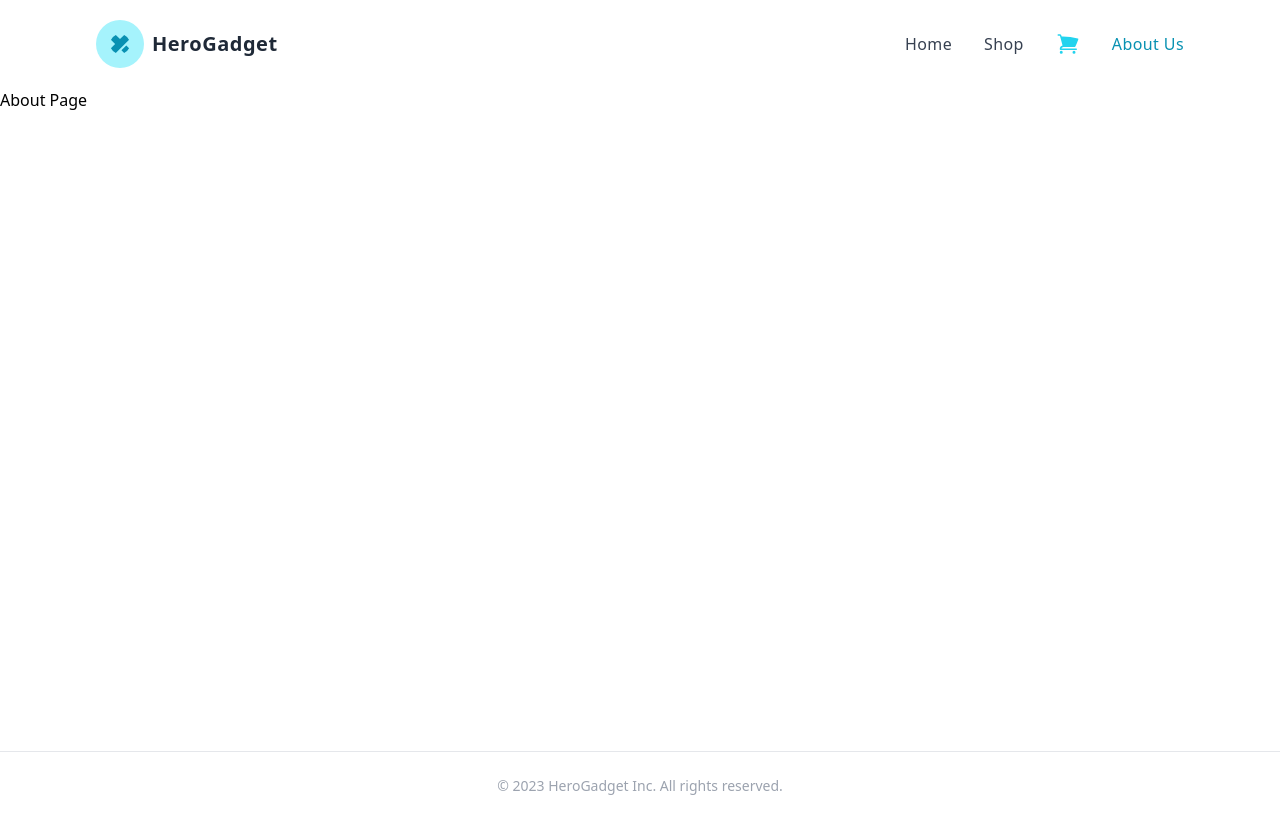
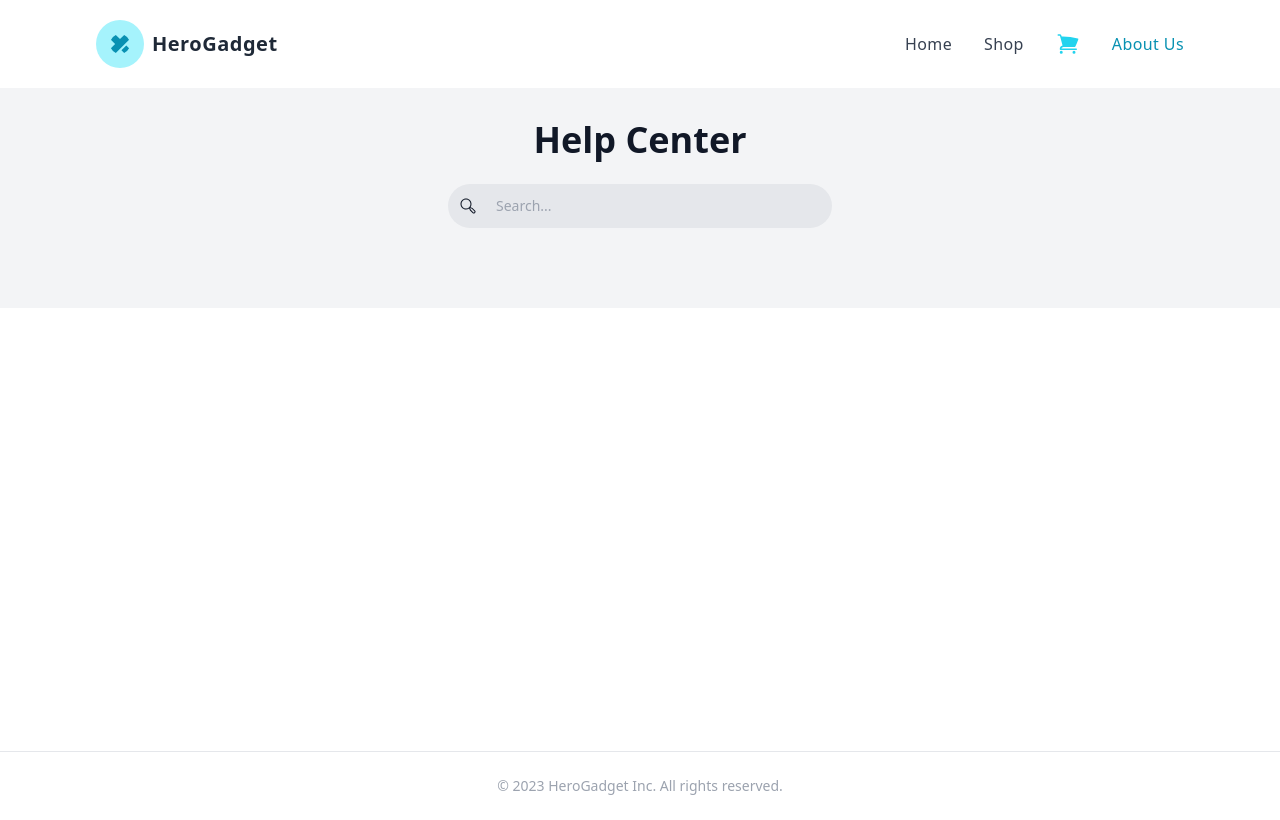
Before and after one commit to Mursalinkhan552/heroGadget, a React (Vite) app: page /about in a window 1280 px wide. Built offline with nearby package versions, Linux system fonts and the light colour scheme.

Commit message:
Added Some Code of About Component

```diff
--- a/src/components/About/About.jsx
+++ b/src/components/About/About.jsx
@@ -2,9 +2,32 @@
 
 const About = () => {
     return (
-        <div>
-            <h2>About Page</h2>
-        </div>
+        <section className='bg-gray-100 text-gray-900'>
+            <div className='container flex flex-col items-center p-4 mx-auto md:p-8'>
+                <h1 className='text-3xl font-bold text-center leading-none sm:text-4xl'>
+                    Help Center
+                </h1>
+                <div className='relative mt-6 mb-12'>
+                    <span className='absolute inset-y-0 flex items-center pl-2 mx-auto' >
+                        <button type='submit' title='search' className='p-1 focus:outline-none focus:ring'>
+                            <svg
+                                fill='currentColor'
+                                viewBox='0 0 512 512'
+                                className='w-4 h-4 text-gray-900'
+                            >
+                                <path d='M479.6,399.716l-81.084-81.084-62.368-25.767A175.014,175.014,0,0,0,368,192c0-97.047-78.953-176-176-176S16,94.953,16,192,94.953,368,192,368a175.034,175.034,0,0,0,101.619-32.377l25.7,62.2L400.4,478.911a56,56,0,1,0,79.2-79.195ZM48,192c0-79.4,64.6-144,144-144s144,64.6,144,144S271.4,336,192,336,48,271.4,48,192ZM456.971,456.284a24.028,24.028,0,0,1-33.942,0l-76.572-76.572-23.894-57.835L380.4,345.771l76.573,76.572A24.028,24.028,0,0,1,456.971,456.284Z'></path>
+                            </svg>
+                        </button>
+                    </span>
+                    <input
+                        type="search"
+                        name='Search'
+                        placeholder='Search...'
+                        className='w-full p-3 pl-12 text-sm rounded-full sm:w-96 focus:outline-none bg-gray-200 text-gray-800 focus:bg-gray-300'
+                    />
+                </div>
+            </div>
+        </section>
     );
 };
 
--- a/src/components/ErrorPage/ErrorPage.jsx
+++ b/src/components/ErrorPage/ErrorPage.jsx
@@ -41,11 +41,11 @@
                         <span className='sr-only'>Error</span>{status || 404}
                     </h2>
                     <p className='text-2xl font-semibold md:text-3xl mb-8'>
-                        {error.message}
+                        {error?.message}
                     </p>
                     <Link
                         to='/'
-                        className='px-8 py-3 font-semibold rounded bg-cyan-200 text-gray-900'
+                        className='px-8 py-3 font-semibold rounded bg-cyan-200 hover:bg-cyan-400 text-gray-900'
                     >
                         Back to HomePage
                     </Link>
```
